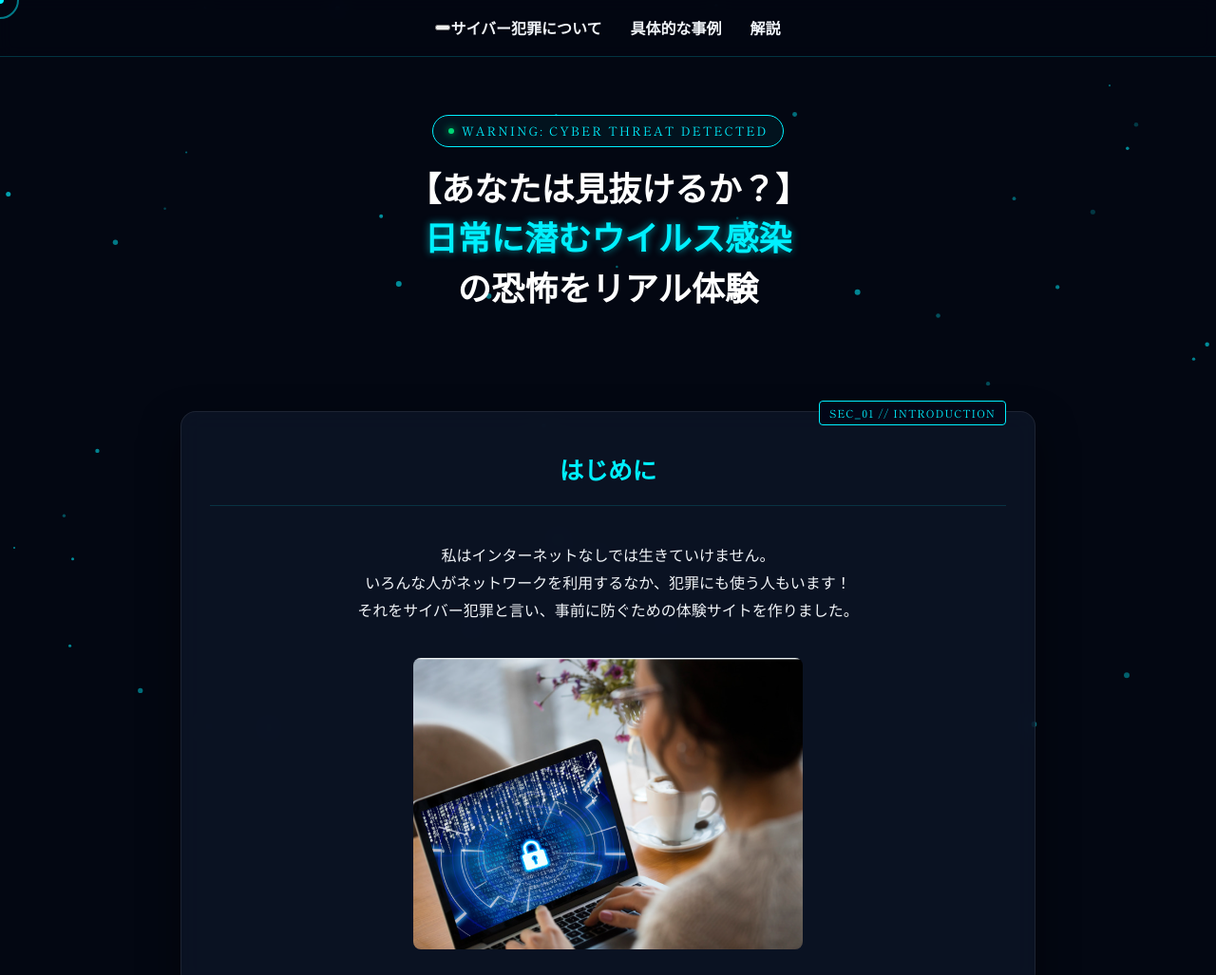
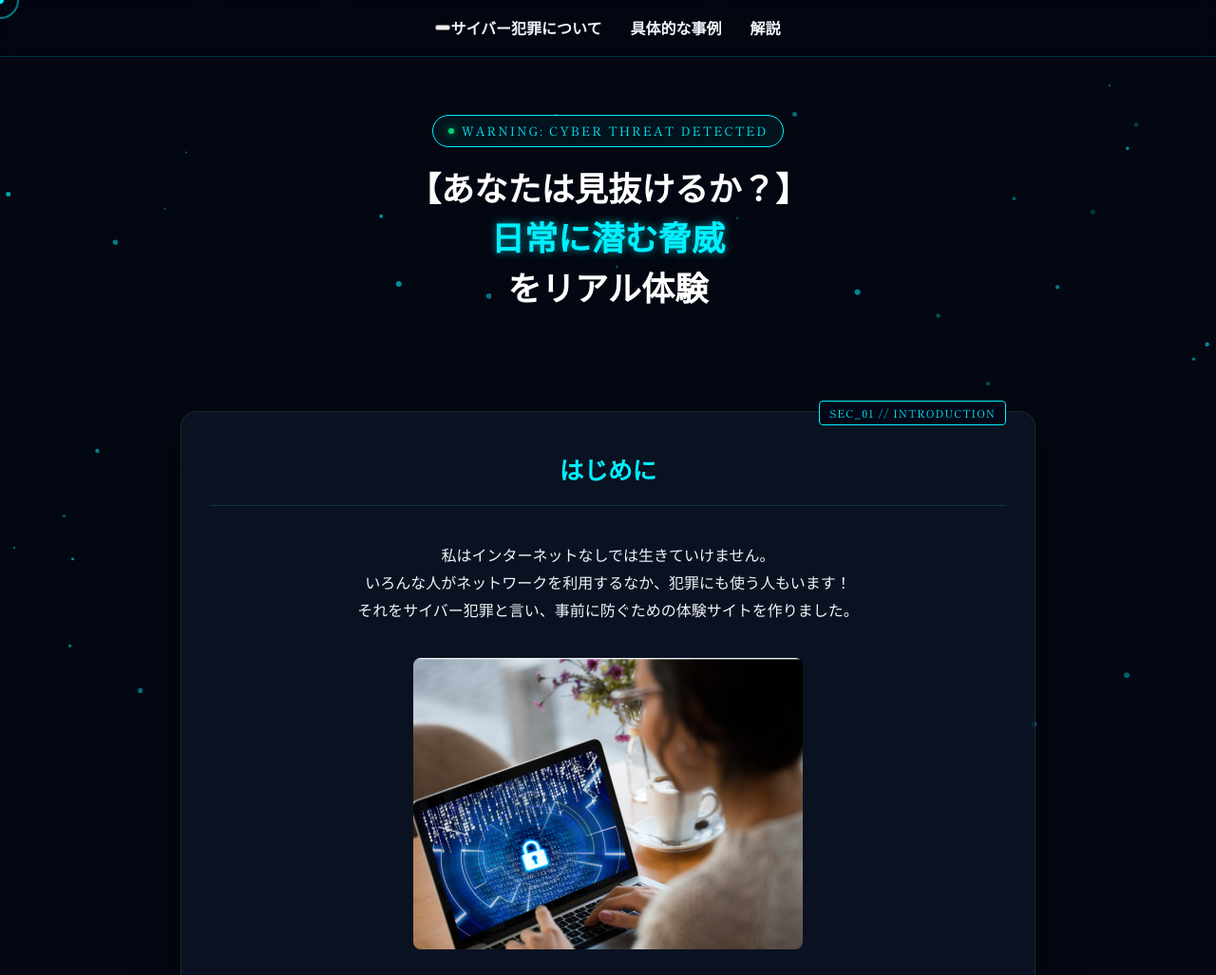
Before and after one commit to ia27008711/itsystem3-7, a plain HTML site: page index.html in a window 1280 px wide. Shown: the top 1027 px of the page at 95% size. Drawn offline with Linux system fonts and the light colour scheme; a web font is replaced by a local one.

Commit message:
Update index.html

```diff
--- a/index.html
+++ b/index.html
@@ -81,7 +81,7 @@
                 <span class="blink-dot"></span>
                 WARNING: CYBER THREAT DETECTED
             </div>
-            <h1>【あなたは見抜けるか？】<br><span class="highlight-blue">日常に潜むウイルス感染</span><br>の恐怖をリアル体験</h1>
+            <h1>【あなたは見抜けるか？】<br><span class="highlight-blue">日常に潜む脅威</span><br>をリアル体験</h1>
         </header>
 
         <!-- メインコンテンツエリア -->
```
